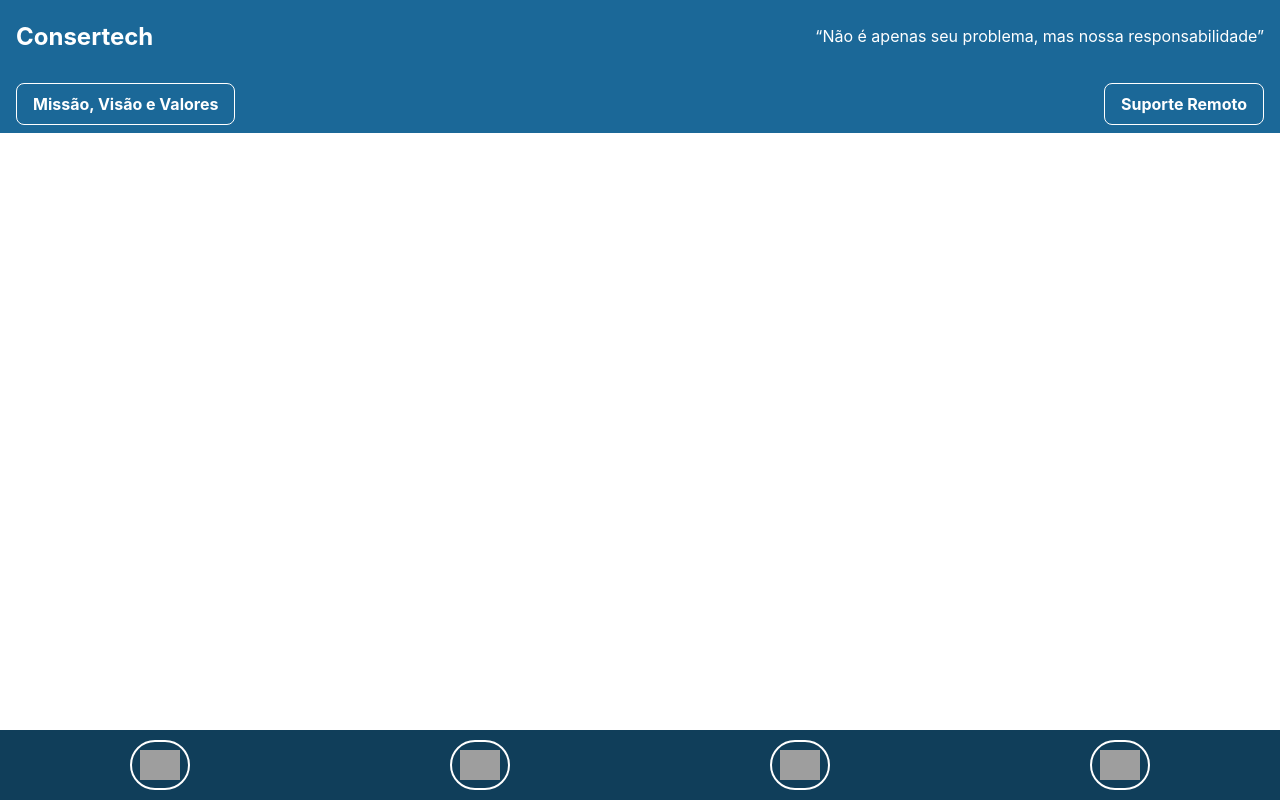
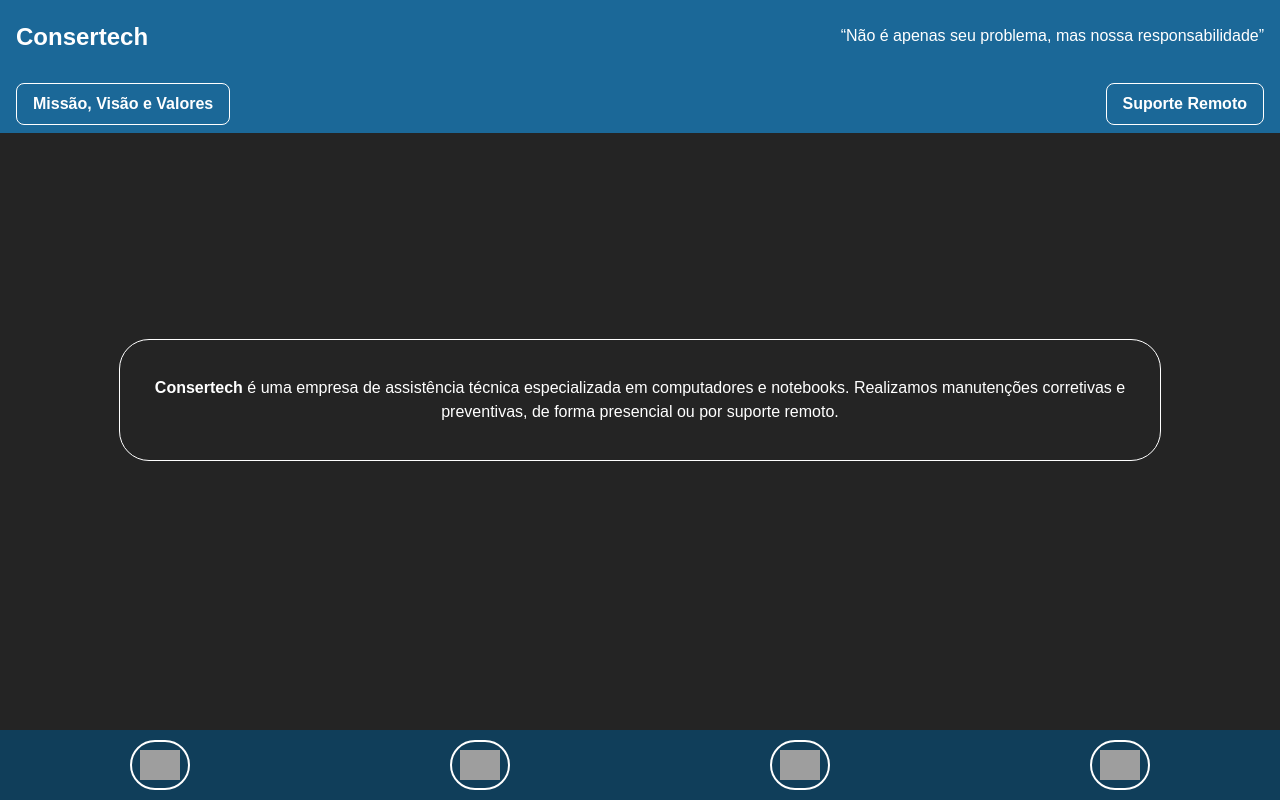
Before and after one commit to Louie-Cipher/consertech, a React (Vite) app: page / in a window 1280 px wide. Built offline with nearby package versions, Linux system fonts and the light colour scheme; grey boxes are pictures that could not be loaded.

Commit message:
light theme bugfix

```diff
--- a/src/index.css
+++ b/src/index.css
@@ -1,10 +1,9 @@
 :root {
-  font-family: Inter, Avenir, Helvetica, Arial, sans-serif;
+  font-family: Arial, sans-serif;
   font-size: 16px;
   line-height: 24px;
   font-weight: 400;
 
-  color-scheme: light dark;
   color: rgba(255, 255, 255, 0.87);
   background-color: #242424;
 
@@ -55,16 +54,3 @@
 button:focus-visible {
   outline: 4px auto -webkit-focus-ring-color;
 }
-
-@media (prefers-color-scheme: light) {
-  :root {
-    color: #213547;
-    background-color: #ffffff;
-  }
-  a:hover {
-    color: #747bff;
-  }
-  button {
-    background-color: #f9f9f9;
-  }
-}
```
